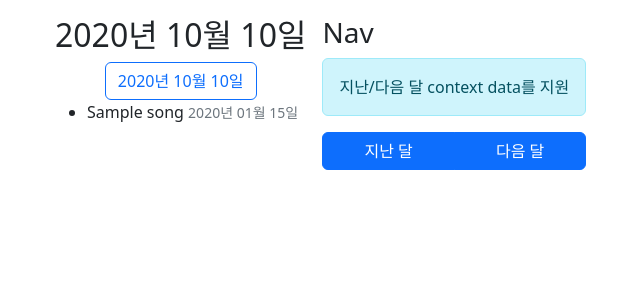
After one commit to jong-seoung/course-django-complete-guide-v3, a Django app: template hottrack/templates/hottrack/song_archive_day.html in a window 1280 px wide. The commit adds this page. Shown: the top 300 px of the page, without its empty margins (43-683 px from the left). Run offline with Django 4.2, Linux system fonts and the light colour scheme; tables that the repository leaves empty hold one stand-in row (values such as "Sample post"); the template is opened without the code that fills it: values that come from a table or form of the project are taken from there, most other values are stand-ins (such as "Sample title", 1, 10 or a date in 2020); some libraries are stand-ins or nearby versions.

Commit message:
[장고 기본 CBV API (Generic date views)] SongDayArchiveView 구현

```diff
--- /dev/null
+++ b/hottrack/templates/hottrack/song_archive_day.html
@@ -0,0 +1,115 @@
+{# hottrack/song_archive_day.html #}
+
+
+
+
+{% extends "hottrack/base.html" %}
+
+
+
+
+{% block content %}
+
+
+
+
+    <div class="p-3 d-flex gap-3">
+
+        <div>
+
+            <h2>{{ day|date:"Y년 m월 d일" }}</h2>
+
+
+
+
+            <div class="text-center">
+
+                <div class="btn-group">
+
+                    {% if previous_day %}
+
+                        <a href="{% url 'song_archive_day' previous_day.year previous_day.month previous_day.day %}"
+
+                           class="btn btn-outline-primary">
+
+                            {{ previous_day|date:"Y년 m월 d일" }}
+
+                        </a>
+
+                    {% endif %}
+
+                    {% if next_day %}
+
+                        <a href="{% url 'song_archive_day' next_day.year next_day.month next_day.day %}"
+
+                           class="btn btn-outline-primary">
+
+                            {{ next_day|date:"Y년 m월 d일" }}
+
+                        </a>
+
+                    {% endif %}
+
+                </div>
+
+            </div>
+
+
+
+
+            <ul>
+
+                {% for song in song_list %}
+
+                    <li>
+
+                        {{ song.name|truncatechars:20 }}
+
+                        <small class="text-secondary fw-light">{{ song.release_date|date:"Y년 m월 d일" }}</small>
+
+                    </li>
+
+                {% endfor %}
+
+            </ul>
+
+        </div>
+
+        <div>
+
+            <h3>Nav</h3>
+
+            <div class="alert alert-info">
+
+                지난/다음 달 context data를 지원
+
+            </div>
+
+            <div class="btn-group d-flex w-100">
+
+                <a href="{% url 'song_archive_month' previous_month.year previous_month.month %}"
+
+                   class="btn btn-primary">
+
+                    지난 달
+
+                </a>
+
+                <a href="{% url 'song_archive_month' next_month.year next_month.month %}"
+
+                   class="btn btn-primary">
+
+                    다음 달
+
+                </a>
+
+            </div>
+
+        </div>
+
+    </div>
+
+
+
+
+{% endblock %}
--- a/hottrack/templates/hottrack/song_archive_month.html
+++ b/hottrack/templates/hottrack/song_archive_month.html
@@ -39,6 +39,7 @@
         <ul>
             {% for date in date_list %}
                 <li>
+                    <a href="{% url 'song_archive_day' date.year date.month date.day %}">
                     {{ date|date:"Y년 m월 d일" }}
                 </li>
             {% endfor %}
--- a/hottrack/urls.py
+++ b/hottrack/urls.py
@@ -15,4 +15,9 @@ urlpatterns = [
         view=views.SongMonthArchiveView.as_view(),
         name="song_archive_month",
     ),
+    path(
+        route="archives/<int:year>/<int:month>/<int:day>/",
+        view=views.SongDayArchiveView.as_view(),
+        name="song_archive_day",
+    ),
 ]
```
Also changed, not shown: hottrack/views.py (+6 -1 lines).
